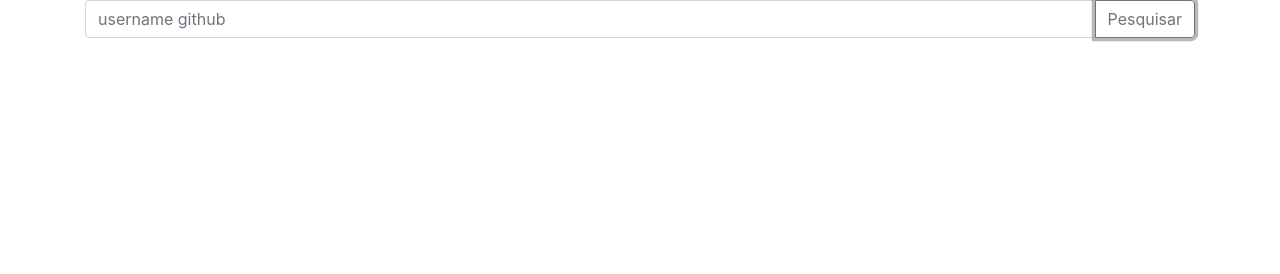
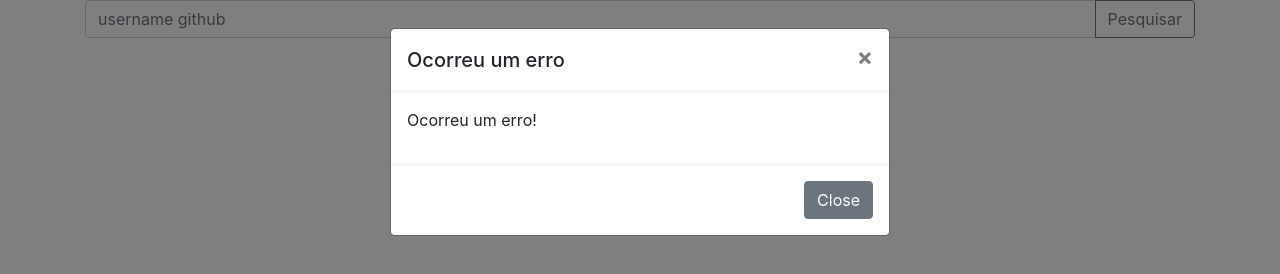
Before and after one commit to agneisilva/Poc-github-projects, a plain HTML site: page index.html in a window 1280 px wide. Both pictures are taken after a click on the button "Pesquisar". Drawn offline with nearby package versions, Linux system fonts and the light colour scheme; no server answers.

Commit message:
adicionando model  para apresentação de erro

```diff
--- a/index.html
+++ b/index.html
@@ -33,6 +33,25 @@
         </div>
     </div>
 
+    <div class="modal fade" id="erromodal" tabindex="-1" role="dialog" aria-labelledby="erromodal" aria-hidden="true">
+        <div class="modal-dialog" role="document">
+            <div class="modal-content">
+                <div class="modal-header">
+                    <h5 class="modal-title" id="exampleModalLabel">Ocorreu um erro</h5>
+                    <button type="button" class="close" data-dismiss="modal" aria-label="Close">
+                        <span aria-hidden="true">&times;</span>
+                    </button>
+                </div>
+                <div class="modal-body">
+                    <p id="errormsg"></p>
+                </div>
+                <div class="modal-footer">
+                    <button type="button" class="btn btn-secondary" data-dismiss="modal">Close</button>
+                </div>
+            </div>
+        </div>
+    </div>
+
     <script src="https://code.jquery.com/jquery-3.5.0.min.js"
         integrity="sha256-xNzN2a4ltkB44Mc/Jz3pT4iU1cmeR0FkXs4pru/JxaQ=" crossorigin="anonymous"></script>
     <script src="https://cdnjs.cloudflare.com/ajax/libs/popper.js/1.12.9/umd/popper.min.js"
@@ -63,6 +82,7 @@
                 },
                 (err) => {
                     console.log(`[ ${formatDateTime(new Date())} ] Error >>>>> ${JSON.stringify(err)}`);
+                    showError(err);
                     displayLoad(false);
                 });
 
@@ -100,6 +120,18 @@
         }
 
 
+        function showError(err) {
+            let text = "Ocorreu um erro!";
+
+            if (!!err) {
+                text = (!!err.responseJSON) ? err.responseJSON.message : text;
+            }
+
+            $(" #errormsg").append(text);
+            $('#erromodal').modal('show');
+        }
+
+
         $(() => {
             var input = $("#usergithub");
             input.keyup(function (event) {
```
